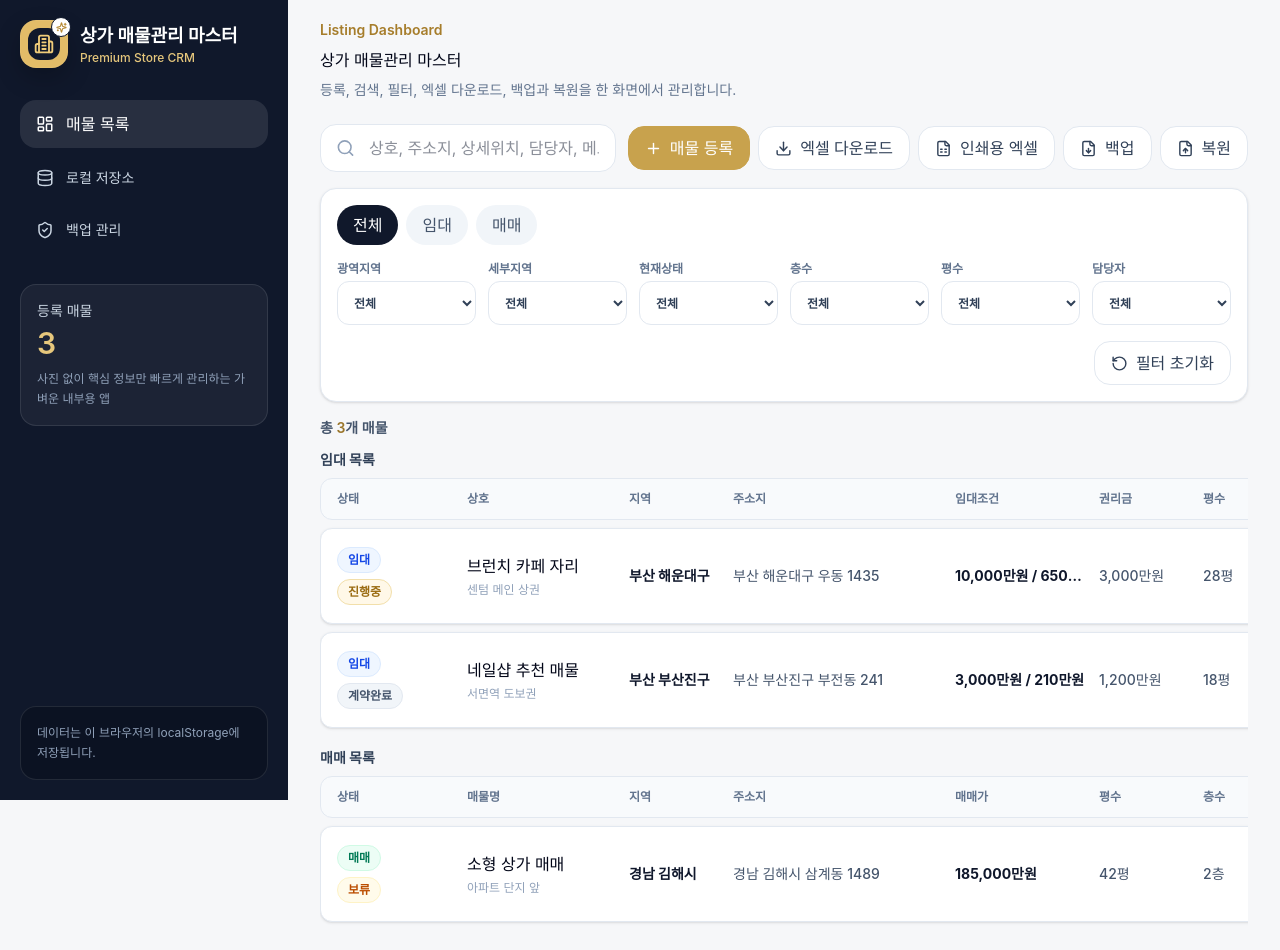
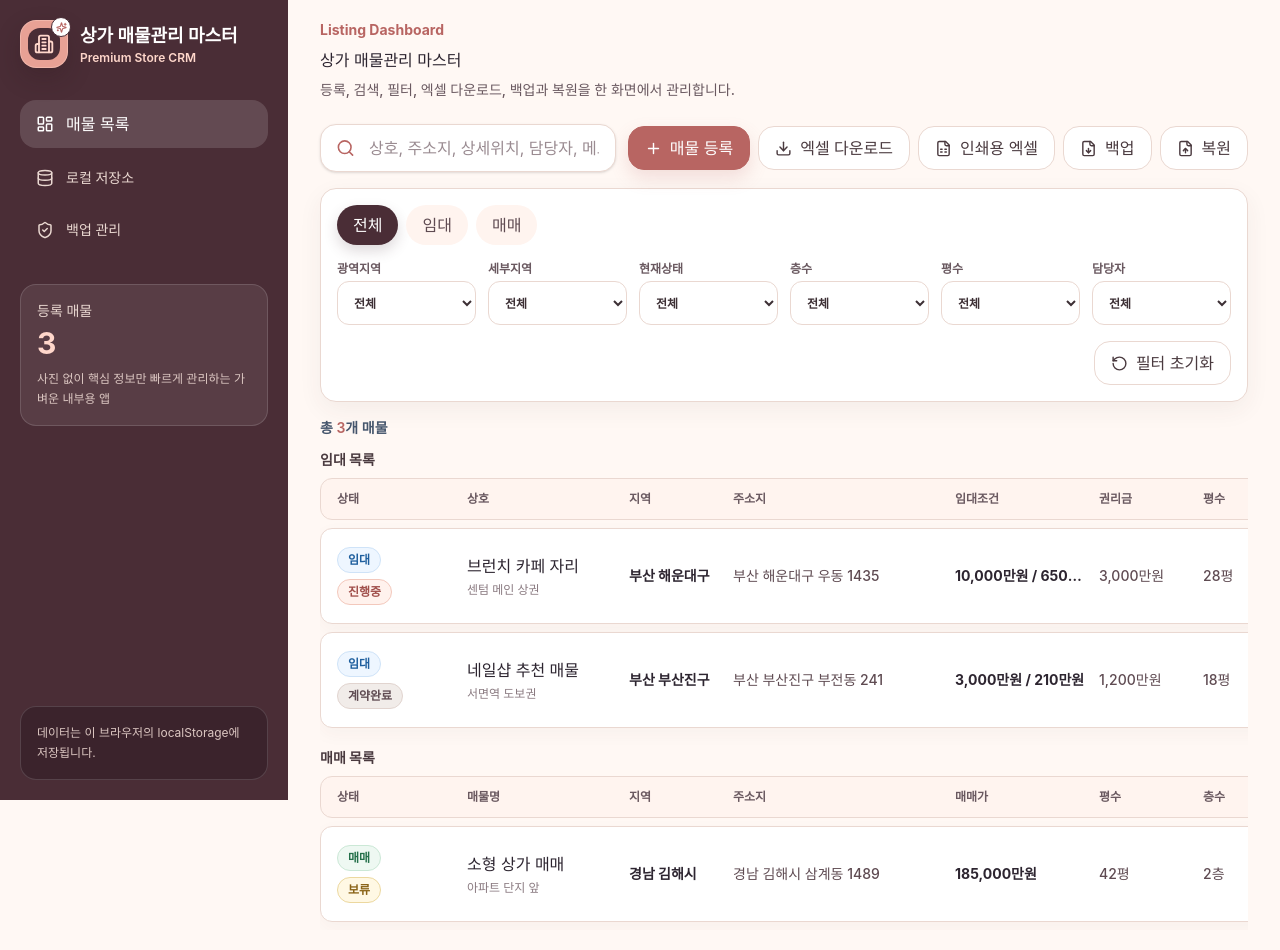
Before and after one commit to janudece2426/CODEX-store-listing-master, a React (Vite) app: page / in a window 1280 px wide. Built offline with nearby package versions, Linux system fonts and the light colour scheme.

Commit message:
Refine listing manager design

```diff
--- a/src/App.jsx
+++ b/src/App.jsx
@@ -151,23 +151,23 @@ export default function App() {
   }
 
   return (
-    <div className="min-h-screen bg-[#f6f7f9]">
+    <div className="min-h-screen bg-[#fff8f4]">
       <Sidebar totalCount={listings.length} onHome={goHome} />
 
       <main className="lg:pl-72">
         <div className="mx-auto max-w-7xl px-3 py-4 sm:px-6 sm:py-5 lg:px-8">
           <header className="mb-4 flex flex-col gap-1 sm:mb-6 sm:gap-2">
-            <p className="text-xs font-semibold text-[#a67d2b] sm:text-sm">Listing Dashboard</p>
+            <p className="text-xs font-bold text-[#b86562] sm:text-sm">Listing Dashboard</p>
             <button
               type="button"
               onClick={goHome}
-              className="w-fit cursor-pointer text-left text-2xl font-bold tracking-normal text-slate-950 transition hover:text-[#9a762b] sm:text-3xl"
+              className="w-fit cursor-pointer text-left text-2xl font-bold tracking-normal text-[#2d2530] transition hover:text-[#b86562] sm:text-3xl"
               title="홈으로 돌아가기"
               aria-label="홈으로 돌아가기"
             >
               상가 매물관리 마스터
             </button>
-            <p className="hidden text-sm text-slate-500 sm:block">
+            <p className="hidden text-sm font-medium text-[#6a5960] sm:block">
               등록, 검색, 필터, 엑셀 다운로드, 백업과 복원을 한 화면에서 관리합니다.
             </p>
           </header>
@@ -204,7 +204,7 @@ export default function App() {
             <section>
               <div className="mb-3 flex items-center justify-between">
                 <p className="text-sm font-semibold text-slate-600">
-                  총 <span className="text-[#9a762b]">{filteredListings.length}</span>개 매물
+                  총 <span className="text-[#b86562]">{filteredListings.length}</span>개 매물
                 </p>
               </div>
 
@@ -291,7 +291,7 @@ function ListingTable({ title, mode, listings, onView, onEdit, onDelete, onCopy
 
   return (
     <div>
-      {title ? <h3 className="mb-2 text-sm font-bold text-slate-700">{title}</h3> : null}
+      {title ? <h3 className="mb-2 text-sm font-bold text-[#4a3a3f]">{title}</h3> : null}
       <div className="space-y-2">
         <ListingHeader mode={mode} />
         {listings.map((listing) => (
--- a/src/components/ActionButton.jsx
+++ b/src/components/ActionButton.jsx
@@ -6,15 +6,15 @@ export default function ActionButton({
   ...props
 }) {
   const variants = {
-    primary: 'bg-[#c8a24d] text-white hover:bg-[#b6903d] border-[#c8a24d]',
-    secondary: 'bg-white text-slate-700 hover:bg-slate-50 border-slate-200',
-    dark: 'bg-[#10182b] text-white hover:bg-[#17233c] border-[#10182b]',
-    danger: 'bg-white text-red-600 hover:bg-red-50 border-red-100',
+    primary: 'bg-[#b86562] text-white hover:bg-[#a95653] border-[#b86562] shadow-[0_8px_18px_rgba(184,101,98,0.18)]',
+    secondary: 'bg-white text-[#4a3a3f] hover:bg-[#fff4ef] border-[#ead8d1]',
+    dark: 'bg-[#4a2d36] text-white hover:bg-[#5b3843] border-[#4a2d36]',
+    danger: 'bg-white text-red-700 hover:bg-red-50 border-red-100',
   };
 
   return (
     <button
-      className={`inline-flex min-h-11 items-center justify-center gap-2 rounded-2xl border px-4 text-sm font-semibold transition ${variants[variant]} ${className}`}
+      className={`inline-flex min-h-11 items-center justify-center gap-2 rounded-2xl border px-4 text-sm font-bold transition ${variants[variant]} ${className}`}
       {...props}
     >
       {Icon ? <Icon size={17} /> : null}
--- a/src/components/Badge.jsx
+++ b/src/components/Badge.jsx
@@ -1,12 +1,12 @@
 const typeStyles = {
-  임대: 'bg-blue-50 text-blue-700 border-blue-100',
-  매매: 'bg-emerald-50 text-emerald-700 border-emerald-100',
+  임대: 'bg-[#eef6ff] text-[#1f5f9e] border-[#cfe3f8]',
+  매매: 'bg-[#eef8f2] text-[#24704a] border-[#cbe8d6]',
 };
 
 const statusStyles = {
-  진행중: 'bg-[#fff8e8] text-[#9a6b11] border-[#f2dfaa]',
-  계약완료: 'bg-slate-100 text-slate-600 border-slate-200',
-  보류: 'bg-amber-50 text-amber-700 border-amber-100',
+  진행중: 'bg-[#fff2ed] text-[#a04f4b] border-[#f3c8bc]',
+  계약완료: 'bg-[#f1ece9] text-[#5f4b52] border-[#e1d4cf]',
+  보류: 'bg-[#fff8e4] text-[#8a6317] border-[#ecd89f]',
 };
 
 export function Badge({ value, kind = 'status' }) {
@@ -14,7 +14,7 @@ export function Badge({ value, kind = 'status' }) {
   return (
     <span
       className={`inline-flex items-center rounded-full border px-2.5 py-1 text-xs font-semibold ${
-        styles[value] || 'border-slate-200 bg-slate-50 text-slate-600'
+        styles[value] || 'border-[#ead8d1] bg-[#fff8f4] text-[#5f4b52]'
       }`}
     >
       {value || '-'}
--- a/src/components/Filters.jsx
+++ b/src/components/Filters.jsx
@@ -15,7 +15,7 @@ export default function Filters({ activeTab, filters, managers, floors, onTabCha
   const activeFilterCount = Object.values(filters).filter(Boolean).length;
 
   return (
-    <section className="rounded-2xl border border-slate-200 bg-white p-3 shadow-sm sm:p-4">
+    <section className="rounded-2xl border border-[#ead8d1] bg-white p-3 shadow-[0_8px_24px_rgba(74,45,54,0.06)] sm:p-4">
       <div className="flex flex-col gap-3 sm:gap-4">
         <div className="flex flex-wrap gap-2">
           {['전체', '임대', '매매'].map((tab) => (
@@ -24,8 +24,8 @@ export default function Filters({ activeTab, filters, managers, floors, onTabCha
               onClick={() => onTabChange(tab)}
               className={`rounded-full px-4 py-2 text-sm font-semibold transition ${
                 activeTab === tab
-                  ? 'bg-[#10182b] text-white'
-                  : 'bg-slate-100 text-slate-600 hover:bg-slate-200'
+                  ? 'bg-[#4a2d36] text-white shadow-[0_6px_14px_rgba(74,45,54,0.18)]'
+                  : 'bg-[#fff4ef] text-[#5f4b52] hover:bg-[#f6e5dd]'
               }`}
             >
               {tab}
@@ -37,7 +37,7 @@ export default function Filters({ activeTab, filters, managers, floors, onTabCha
           <button
             type="button"
             onClick={() => setIsMobileOpen((prev) => !prev)}
-            className="flex h-11 flex-1 items-center justify-center rounded-xl border border-slate-200 bg-slate-50 text-sm font-bold text-slate-700"
+            className="flex h-11 flex-1 items-center justify-center rounded-xl border border-[#ead8d1] bg-[#fff4ef] text-sm font-bold text-[#4a3a3f]"
           >
             {isMobileOpen ? '필터 접기' : activeFilterCount ? `필터 열기 (${activeFilterCount})` : '필터 열기'}
           </button>
@@ -47,14 +47,14 @@ export default function Filters({ activeTab, filters, managers, floors, onTabCha
               onReset();
               setIsMobileOpen(false);
             }}
-            className="h-11 rounded-xl border border-slate-200 bg-white px-4 text-sm font-bold text-slate-600"
+            className="h-11 rounded-xl border border-[#ead8d1] bg-white px-4 text-sm font-bold text-[#5f4b52]"
           >
             초기화
           </button>
         </div>
 
         <div className={`${isMobileOpen ? 'grid' : 'hidden'} gap-3 md:grid-cols-2 lg:grid xl:grid-cols-6`}>
-          <label className="text-xs font-semibold text-slate-500">
+          <label className="text-xs font-bold text-[#6a5960]">
             광역지역
             <select
               value={filters.province}
@@ -62,7 +62,7 @@ export default function Filters({ activeTab, filters, managers, floors, onTabCha
                 onFilterChange('province', event.target.value);
                 onFilterChange('region', '');
               }}
-              className="mt-1 h-11 w-full rounded-xl border border-slate-200 bg-white px-3 text-sm font-medium text-slate-700 outline-none focus:border-[#c8a24d] focus:ring-4 focus:ring-[#c8a24d]/10"
+              className="mt-1 h-11 w-full rounded-xl border border-[#ead8d1] bg-white px-3 text-sm font-semibold text-[#3d3035] outline-none focus:border-[#b86562] focus:ring-4 focus:ring-[#b86562]/15"
             >
               <option value="">전체</option>
               <option value="부산">부산</option>
@@ -70,12 +70,12 @@ export default function Filters({ activeTab, filters, managers, floors, onTabCha
             </select>
           </label>
 
-          <label className="text-xs font-semibold text-slate-500">
+          <label className="text-xs font-bold text-[#6a5960]">
             세부지역
             <select
               value={filters.region}
               onChange={(event) => onFilterChange('region', event.target.value)}
-              className="mt-1 h-11 w-full rounded-xl border border-slate-200 bg-white px-3 text-sm font-medium text-slate-700 outline-none focus:border-[#c8a24d] focus:ring-4 focus:ring-[#c8a24d]/10"
+              className="mt-1 h-11 w-full rounded-xl border border-[#ead8d1] bg-white px-3 text-sm font-semibold text-[#3d3035] outline-none focus:border-[#b86562] focus:ring-4 focus:ring-[#b86562]/15"
             >
               <option value="">전체</option>
               {(filters.province ? districtsByProvince[filters.province] : Object.values(districtsByProvince).flat()).map((option) => (
@@ -94,12 +94,12 @@ export default function Filters({ activeTab, filters, managers, floors, onTabCha
                   ? [...new Set([...defaultFloors, ...floors])]
                   : field.options;
             return (
-              <label key={field.key} className="text-xs font-semibold text-slate-500">
+              <label key={field.key} className="text-xs font-bold text-[#6a5960]">
                 {field.label}
                 <select
                   value={filters[field.key]}
                   onChange={(event) => onFilterChange(field.key, event.target.value)}
-                  className="mt-1 h-11 w-full rounded-xl border border-slate-200 bg-white px-3 text-sm font-medium text-slate-700 outline-none focus:border-[#c8a24d] focus:ring-4 focus:ring-[#c8a24d]/10"
+                  className="mt-1 h-11 w-full rounded-xl border border-[#ead8d1] bg-white px-3 text-sm font-semibold text-[#3d3035] outline-none focus:border-[#b86562] focus:ring-4 focus:ring-[#b86562]/15"
                 >
                   <option value="">전체</option>
                   {options.map((option) => (
--- a/src/components/ListingCard.jsx
+++ b/src/components/ListingCard.jsx
@@ -11,7 +11,7 @@ const gridClass =
 export function ListingHeader({ mode }) {
   const headers = mode === '매매' ? saleHeaders : rentHeaders;
   return (
-    <div className={`${gridClass} rounded-xl border border-slate-200 bg-slate-50 px-4 py-3 text-xs font-bold text-slate-500`}>
+    <div className={`${gridClass} rounded-xl border border-[#ead8d1] bg-[#fff4ef] px-4 py-3 text-xs font-bold text-[#6a5960]`}>
       {headers.map((header) => (
         <div key={header}>{header}</div>
       ))}
@@ -23,7 +23,7 @@ export default function ListingCard({ listing, onView, onEdit, onDelete, onCopy
   const isSale = listing.type === '매매';
 
   return (
-    <article className={`${gridClass} min-h-[92px] rounded-xl border border-slate-200 bg-white px-4 py-3 shadow-sm transition hover:bg-[#fffdf8] hover:shadow-md`}>
+    <article className={`${gridClass} min-h-[92px] rounded-xl border border-[#ead8d1] bg-white px-4 py-3 shadow-[0_6px_18px_rgba(74,45,54,0.04)] transition hover:border-[#e6b9ad] hover:bg-[#fffaf7] hover:shadow-[0_10px_24px_rgba(74,45,54,0.08)]`}>
       <div className="flex flex-col items-start gap-1.5">
         <Badge value={listing.type} kind="type" />
         <Badge value={listing.status} />
@@ -32,12 +32,12 @@ export default function ListingCard({ listing, onView, onEdit, onDelete, onCopy
       <div className="min-w-0">
         <button
           onClick={() => onView(listing)}
-          className="block max-w-full truncate text-left text-sm font-bold text-slate-950 hover:text-[#9a762b]"
+          className="block max-w-full truncate text-left text-sm font-bold text-[#2d2530] hover:text-[#b86562]"
           title={listing.businessName || '상호 미입력'}
         >
           {listing.businessName || '상호 미입력'}
         </button>
-        {listing.detailLocation ? <p className="mt-1 truncate text-xs text-slate-400">{listing.detailLocation}</p> : null}
+        {listing.detailLocation ? <p className="mt-1 truncate text-xs font-medium text-[#8a7a80]">{listing.detailLocation}</p> : null}
       </div>
 
       <Cell value={formatRegion(listing)} strong />
@@ -76,7 +76,7 @@ export default function ListingCard({ listing, onView, onEdit, onDelete, onCopy
 
 export function MobileListingCard({ listing, onView, onEdit, onDelete, onCopy }) {
   return (
-    <article className="rounded-xl border border-slate-200 bg-white p-4 shadow-sm">
+    <article className="rounded-xl border border-[#ead8d1] bg-white p-4 shadow-[0_6px_18px_rgba(74,45,54,0.05)]">
       <div className="flex items-start justify-between gap-3">
         <div className="min-w-0">
           <div className="mb-2 flex flex-wrap gap-1.5">
@@ -85,12 +85,12 @@ export function MobileListingCard({ listing, onView, onEdit, onDelete, onCopy })
           </div>
           <button
             onClick={() => onView(listing)}
-            className="block max-w-full truncate text-left text-2xl font-black leading-tight tracking-normal text-slate-950"
+            className="block max-w-full truncate text-left text-2xl font-black leading-tight tracking-normal text-[#2d2530]"
             style={{ fontWeight: 900 }}
           >
             {listing.businessName || '상호 미입력'}
           </button>
-          <p className="mt-1 text-sm text-slate-500">{formatRegion(listing)}</p>
+          <p className="mt-1 text-sm font-medium text-[#6a5960]">{formatRegion(listing)}</p>
         </div>
         <MiniButton label="상세" icon={Eye} onClick={() => onView(listing)} />
       </div>
@@ -114,7 +114,7 @@ export function MobileListingCard({ listing, onView, onEdit, onDelete, onCopy })
 function Cell({ value, strong, title }) {
   return (
     <div
-      className={`min-w-0 truncate text-sm ${strong ? 'font-bold text-slate-900' : 'font-medium text-slate-600'}`}
+      className={`min-w-0 truncate text-sm ${strong ? 'font-bold text-[#2d2530]' : 'font-medium text-[#5f4b52]'}`}
       title={title || value}
     >
       {value || '-'}
@@ -124,9 +124,9 @@ function Cell({ value, strong, title }) {
 
 function Compact({ label, value }) {
   return (
-    <div className="rounded-xl bg-slate-50 p-3">
-      <p className="text-xs font-semibold text-slate-400">{label}</p>
-      <p className="mt-1 truncate text-sm font-bold text-slate-900">{value}</p>
+    <div className="rounded-xl bg-[#fff4ef] p-3">
+      <p className="text-xs font-bold text-[#7c6870]">{label}</p>
+      <p className="mt-1 truncate text-sm font-bold text-[#2d2530]">{value}</p>
     </div>
   );
 }
@@ -138,8 +138,8 @@ function MiniButton({ label, icon, danger, onClick }) {
       onClick={onClick}
       className={`inline-flex h-8 items-center gap-1 rounded-lg border px-2 text-xs font-bold transition ${
         danger
-          ? 'border-red-100 bg-white text-red-600 hover:bg-red-50'
-          : 'border-slate-200 bg-white text-slate-600 hover:border-[#d6b36a] hover:text-[#9a762b]'
+          ? 'border-red-100 bg-white text-red-700 hover:bg-red-50'
+          : 'border-[#ead8d1] bg-white text-[#5f4b52] hover:border-[#e6b9ad] hover:bg-[#fff4ef] hover:text-[#b86562]'
       }`}
       title={label}
     >
--- a/src/components/SearchAndActions.jsx
+++ b/src/components/SearchAndActions.jsx
@@ -13,12 +13,12 @@ export default function SearchAndActions({
   return (
     <div className="flex flex-col gap-3 xl:flex-row xl:items-center xl:justify-between">
       <div className="relative min-w-0 flex-1">
-        <Search className="absolute left-4 top-1/2 -translate-y-1/2 text-slate-400" size={19} />
+        <Search className="absolute left-4 top-1/2 -translate-y-1/2 text-[#b86562]" size={19} />
         <input
           value={search}
           onChange={(event) => onSearchChange(event.target.value)}
           placeholder="상호, 주소지, 상세위치, 담당자, 메모, 특이사항 검색"
-          className="h-12 w-full rounded-2xl border border-slate-200 bg-white pl-12 pr-4 text-sm outline-none transition focus:border-[#c8a24d] focus:ring-4 focus:ring-[#c8a24d]/10"
+          className="h-12 w-full rounded-2xl border border-[#ead8d1] bg-white pl-12 pr-4 text-sm font-medium text-[#2d2530] outline-none shadow-sm transition placeholder:text-[#9a8b91] focus:border-[#b86562] focus:ring-4 focus:ring-[#b86562]/15"
         />
       </div>
       <div className="grid grid-cols-2 gap-2 sm:flex">
--- a/src/components/Sidebar.jsx
+++ b/src/components/Sidebar.jsx
@@ -2,25 +2,25 @@ import { Building2, Database, LayoutDashboard, ShieldCheck, Sparkles } from 'luc
 
 export default function Sidebar({ totalCount, onHome }) {
   return (
-    <aside className="bg-[#10182b] text-white lg:fixed lg:inset-y-0 lg:left-0 lg:w-72">
+    <aside className="bg-[#4a2d36] text-white lg:fixed lg:inset-y-0 lg:left-0 lg:w-72">
       <div className="flex h-full flex-col px-5 py-5">
         <button
           type="button"
           onClick={onHome}
-          className="flex items-center gap-3 rounded-2xl text-left transition hover:bg-white/5"
+          className="flex items-center gap-3 rounded-2xl text-left transition hover:bg-white/10"
           title="홈으로 돌아가기"
         >
-          <div className="relative flex h-12 w-12 shrink-0 items-center justify-center rounded-2xl border border-[#e8c77a]/30 bg-[#e2bc68] shadow-[0_10px_24px_rgba(0,0,0,0.22)]">
-            <div className="flex h-8 w-8 items-center justify-center rounded-xl bg-[#10182b] text-[#f0cc79]">
+          <div className="relative flex h-12 w-12 shrink-0 items-center justify-center rounded-2xl border border-[#ffd7cb]/40 bg-[#e8a195] shadow-[0_10px_24px_rgba(42,20,26,0.24)]">
+            <div className="flex h-8 w-8 items-center justify-center rounded-xl bg-[#4a2d36] text-[#ffd7cb]">
               <Building2 size={20} strokeWidth={2.2} />
             </div>
-            <div className="absolute -right-1 -top-1 flex h-5 w-5 items-center justify-center rounded-full border border-[#10182b] bg-white text-[#b88b35]">
+            <div className="absolute -right-1 -top-1 flex h-5 w-5 items-center justify-center rounded-full border border-[#4a2d36] bg-white text-[#b86562]">
               <Sparkles size={11} strokeWidth={2.4} />
             </div>
           </div>
           <div className="min-w-0">
             <p className="truncate text-lg font-bold tracking-normal">상가 매물관리 마스터</p>
-            <p className="text-xs font-medium text-[#e6c77c]">Premium Store CRM</p>
+            <p className="text-xs font-semibold text-[#ffd7cb]">Premium Store CRM</p>
           </div>
         </button>
 
@@ -28,30 +28,30 @@ export default function Sidebar({ totalCount, onHome }) {
           <button
             type="button"
             onClick={onHome}
-            className="flex w-full items-center gap-3 rounded-2xl bg-white/10 px-4 py-3 text-left text-sm font-medium"
+            className="flex w-full items-center gap-3 rounded-2xl bg-white/14 px-4 py-3 text-left text-sm font-bold"
           >
             <LayoutDashboard size={18} />
             매물 목록
           </button>
-          <div className="flex items-center gap-3 rounded-2xl px-4 py-3 text-sm text-slate-300">
+          <div className="flex items-center gap-3 rounded-2xl px-4 py-3 text-sm font-medium text-[#ead8d1]">
             <Database size={18} />
             로컬 저장소
           </div>
-          <div className="flex items-center gap-3 rounded-2xl px-4 py-3 text-sm text-slate-300">
+          <div className="flex items-center gap-3 rounded-2xl px-4 py-3 text-sm font-medium text-[#ead8d1]">
             <ShieldCheck size={18} />
             백업 관리
           </div>
         </nav>
 
-        <div className="mt-8 rounded-2xl border border-white/10 bg-white/5 p-4">
-          <p className="text-sm text-slate-300">등록 매물</p>
-          <p className="mt-1 text-3xl font-semibold text-[#e6c77c]">{totalCount}</p>
-          <p className="mt-2 text-xs leading-5 text-slate-400">
+        <div className="mt-8 rounded-2xl border border-white/14 bg-white/8 p-4">
+          <p className="text-sm font-medium text-[#ead8d1]">등록 매물</p>
+          <p className="mt-1 text-3xl font-bold text-[#ffd7cb]">{totalCount}</p>
+          <p className="mt-2 text-xs leading-5 text-[#dcc7c2]">
             사진 없이 핵심 정보만 빠르게 관리하는 가벼운 내부용 앱
           </p>
         </div>
 
-        <div className="mt-auto hidden rounded-2xl border border-white/10 bg-[#0b1222] p-4 text-xs leading-5 text-slate-400 lg:block">
+        <div className="mt-auto hidden rounded-2xl border border-white/14 bg-[#3b232c] p-4 text-xs leading-5 text-[#dcc7c2] lg:block">
           데이터는 이 브라우저의 localStorage에 저장됩니다.
         </div>
       </div>
--- a/src/styles.css
+++ b/src/styles.css
@@ -1,11 +1,12 @@
 @import "tailwindcss";
 
 :root {
-  color: #172033;
-  background: #f6f7f9;
+  color: #2d2530;
+  background: #fff8f4;
   font-family:
-    Inter, ui-sans-serif, system-ui, -apple-system, BlinkMacSystemFont, "Segoe UI",
+    Inter, "Noto Sans KR", ui-sans-serif, system-ui, -apple-system, BlinkMacSystemFont, "Segoe UI",
     sans-serif;
+  font-size: 16px;
 }
 
 * {
@@ -16,6 +17,9 @@ body {
   margin: 0;
   min-width: 320px;
   min-height: 100vh;
+  background:
+    linear-gradient(145deg, rgba(255, 244, 239, 0.92), rgba(255, 250, 247, 0.96)),
+    #fff8f4;
 }
 
 button,
@@ -33,3 +37,8 @@ button:disabled {
   cursor: not-allowed;
   opacity: 0.6;
 }
+
+::selection {
+  background: #f4c7b9;
+  color: #3f2630;
+}
```
Also changed, not shown: src/components/EmptyState.jsx (+4 -4 lines), src/components/ListingDetail.jsx (+21 -21 lines), src/components/ListingFormModal.jsx (+20 -20 lines).
